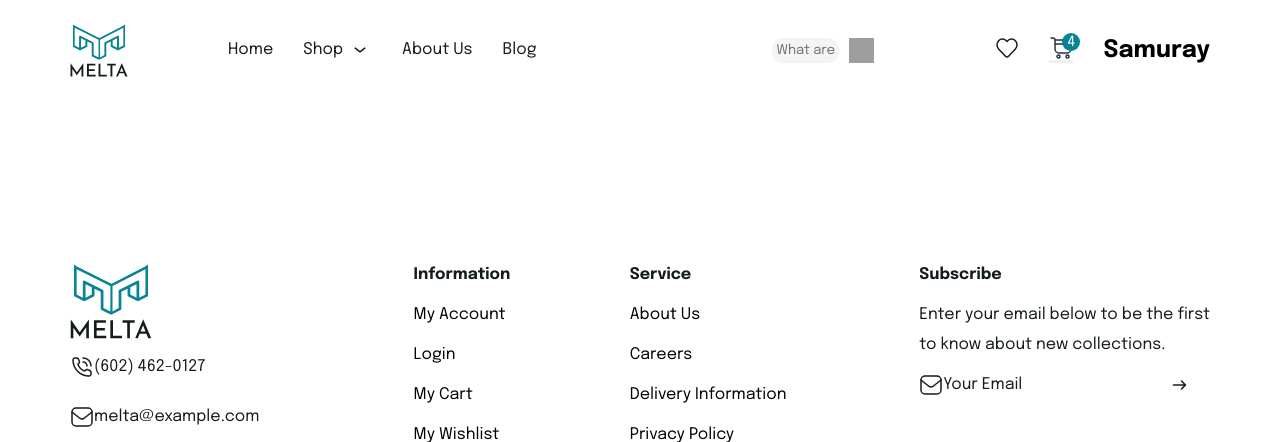
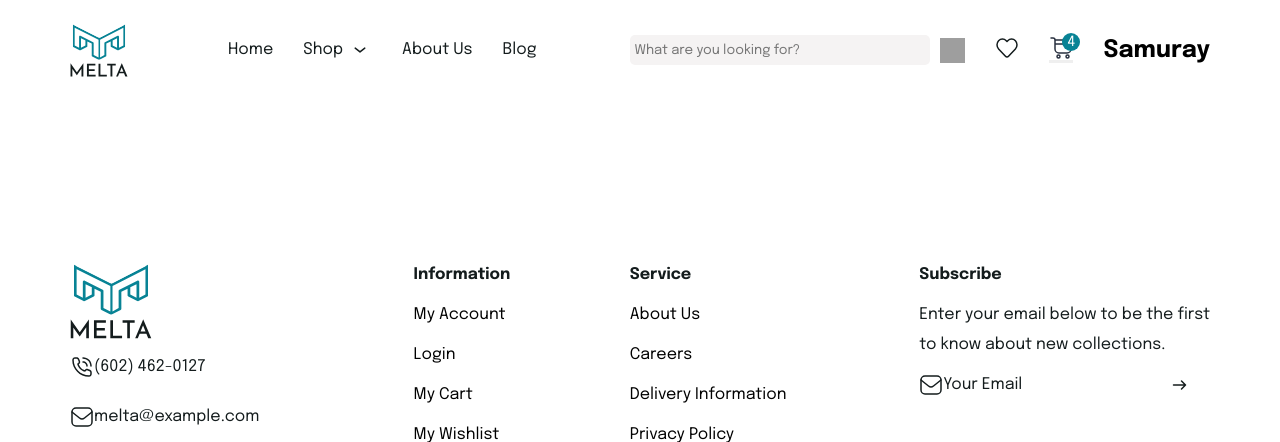
Before and after one commit to SamedliSamuray/Proyekt-Copy, a Django app: page / in a window 1280 px wide, after a click that opens the changed part. Shown: the top 442 px of the page. Run offline with Django 5.2, Linux system fonts and the light colour scheme; a user stored in the database is signed in; data comes from the database, SQL or seed files in the repository; grey boxes are pictures that could not be loaded.

Commit message:
Update product.css

```diff
--- a/static/product.css
+++ b/static/product.css
@@ -110,10 +110,10 @@ a{
 
 /* search */
 .search_input{
-    height: 25px;
-    width: calc(50% - 30px);
+    height: 30px;
     padding: 4px;
-    border-radius: 10px;
+    min-width: 300px;
+    border-radius: 5px;
     background-color: rgb(245, 243, 243);
 }
 
```
